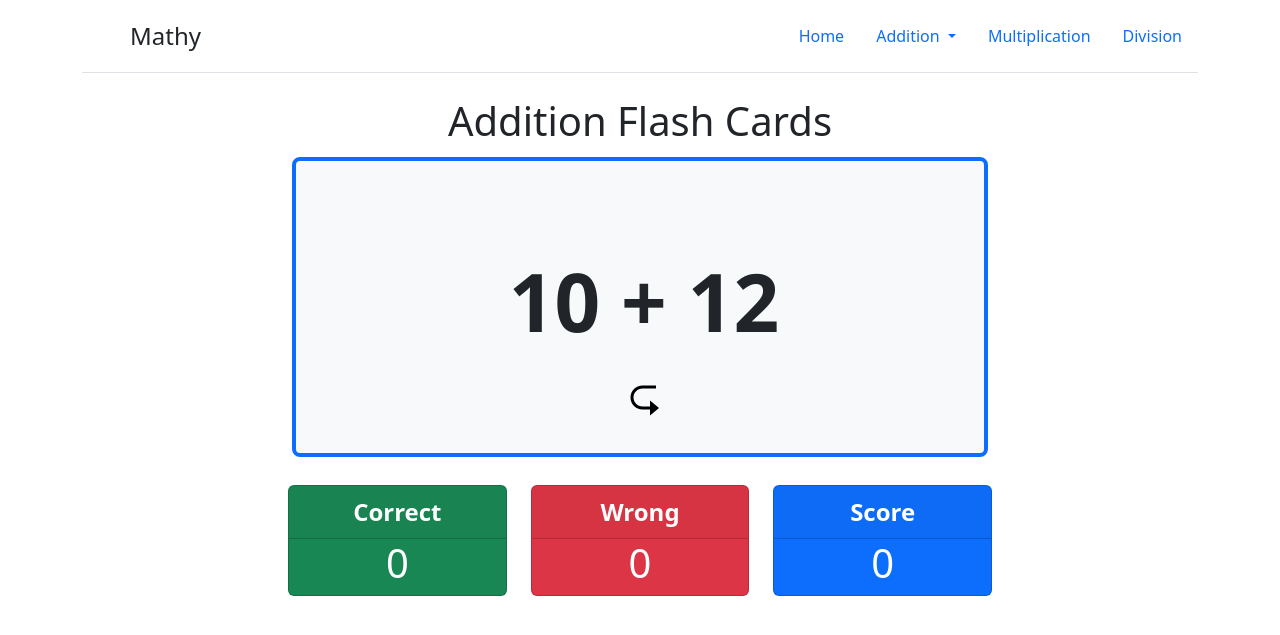
After one commit to hiimdonald/mathy, a Flask app: page /addition-flash-cards in a window 1280 px wide. The commit adds this page. Shown: the top 635 px of the page. Run offline with Flask 2, Linux system fonts and the light colour scheme; some libraries are stand-ins or nearby versions.

Commit message:
made addition flashcard component/js

```diff
--- a/app.py
+++ b/app.py
@@ -56,6 +56,11 @@ def add():
 def addition_quiz():
     return render_template('add_quiz.html')
 
+@app.get('/addition-flash-cards')
+def addition_flash_cards():
+    return render_template('add_flash_cards.html')
+
+
 
 @app.get('/multiply')
 def multiply():
@@ -87,4 +92,4 @@ def problems():
 
 
 if __name__ == '__main__':
-    app.run(port=8000, debug=True)
+    app.run(port=5000, debug=True)
--- /dev/null
+++ b/static/css/heroes.css
@@ -0,0 +1,3 @@
+@media (min-width: 992px) {
+  .rounded-lg-3 { border-radius: .3rem; }
+}
--- a/static/css/style.css
+++ b/static/css/style.css
@@ -17,12 +17,17 @@
   border-radius: 3px;
   margin-top: 10px;
   color: #fff;
-  transition: 3s;
-  box-shadow: 2px 2px 6px 0px rgba(0, 0, 0, 0.9);
+  transition: all 0.2s ease-in-out;
+  box-shadow: 2px 2px 3px 0px rgba(0, 0, 0, 0.3);
 }
 
 .options:hover{
   opacity: 0.7;
+}
+
+.options:active {
+  box-shadow: none;
+  transform: scale(0.85);
 }
 
 .wrapper{
@@ -35,10 +40,11 @@
   display: flex;
   justify-content: center;
   align-items: center;
-  box-shadow: 2px 2px 6px 0px rgba(0, 0, 0, 0.9);
+  /* box-shadow: 2px 2px 3px 0px rgba(0, 0, 0, 0.3); */
   font-size: 5.2vw;
   background: #fff;
-  border-radius: 3px;
+  border-color: black;
+  /* border-radius: 3px; */
   text-align: center;
   margin: 10px 10px 0px 10px;
 }
@@ -46,10 +52,56 @@
 .equation h1{
   display: inline;
   padding: 20px;
-  font-size: 2em;
+  font-size: 1em;
 }
 
 .answer-options{
   font-size: 5.2vw;
   margin-right: 10px;
 }
+
+
+/* FLASH CARDS */
+#flashcard {
+  perspective: 3000px;
+}
+
+#flashcard .card-body {
+  transition: transform 0.5s ease-in-out;
+  transform-style: preserve-3d;
+  height: 300px;
+  cursor: grab;
+}
+
+#flashcard .front,
+#flashcard .back {
+  position: absolute;
+  top: 0;
+  left: 0;
+  width: 100%;
+  height: 100%;
+  backface-visibility: hidden;
+}
+
+#flashcard .back {
+  transform: rotateY(180deg);
+}
+
+#flashcard.flipped .card-body {
+  transform: rotateY(180deg);
+}
+
+#flashcard .card-title {
+  font-size: 5rem;
+  font-weight: bold;
+}
+
+#flashcard .btn {
+  display: block;
+  margin: 0 auto;
+  font-size: 1rem;
+}
+
+.hidden {
+  display: none;
+}
--- /dev/null
+++ b/static/js/flashcard.js
@@ -0,0 +1,62 @@
+const flashcard = document.querySelector(".card");
+const front = document.querySelector(".front");
+const back = document.querySelector(".back");
+const correctCount = document.querySelector("#correct-count");
+const incorrectCount = document.querySelector("#incorrect-count");
+const score = document.querySelector("#score");
+let correct = 0;
+let incorrect = 0;
+let scorePercent = 0;
+
+function flipCard() {
+  flashcard.classList.toggle("flipped");
+}
+
+function handleAnswer(isCorrect) {
+  console.log(isCorrect ? "Correct!" : "Incorrect!");
+  if (flashcard.classList.contains("flipped")) {
+    flipCard();
+    setTimeout(() => {
+      generateProblem();
+    }, 300);
+  } else {
+    generateProblem();
+  }
+  isCorrect ? correct++ : incorrect++;
+  correctCount.textContent = correct;
+  incorrectCount.textContent = incorrect;
+  scorePercent = (correct / (correct + incorrect)) * 100;
+  score.textContent = scorePercent.toFixed(0) + "%";
+}
+
+
+
+flashcard.addEventListener("click", flipCard);
+
+function generateProblem() {
+  const num1 = Math.floor(Math.random() * 13);
+  const num2 = Math.floor(Math.random() * 13);
+  const answer = num1 + num2;
+
+  if (flashcard.classList.contains("flipped")) {
+    flipCard();
+  }
+
+  front.innerHTML = `<h1 class="card-title pt-5" id="back-card">${num1} + ${num2}</h1>
+                      <div class="align-bottom mt-4">
+                      <svg xmlns="http://www.w3.org/2000/svg" viewBox="0 0 24 24" width="36" height="36" transform="rotate(90)"><path d="M17 8V13C17 16.3137 14.3137 19 11 19C7.68629 19 5 16.3137 5 13V4H3V13C3 17.4183 6.58172 21 11 21C15.4183 21 19 17.4183 19 13V8H23L18 2L13 8H17Z" fill="#000"></path></svg>                      </div>`;
+  back.innerHTML = `<h1 class="card-title pt-5"></h1>
+                    <div class="btn-wrapper text-center d-flex justify-content-between pt-3" id="score-buttons">
+                     </div>`;
+
+  setTimeout(() => {
+    back.querySelector("h1").textContent = answer;
+    back.querySelector(
+      "#score-buttons"
+    ).innerHTML = `<button class="btn btn-success correct-btn m-2" onclick="handleAnswer(true)">Correct</button>
+    <button class="btn btn-danger incorrect-btn m-2" onclick="handleAnswer(false)">Incorrect</button>
+    `;
+  }, 300);
+}
+
+generateProblem();
--- /dev/null
+++ b/templates/add_flash_cards.html
@@ -0,0 +1,61 @@
+{% extends 'base.html' %}
+
+{% block content %}
+<h1 class="text-center">Addition Flash Cards</h1>
+
+<div class="container">
+  <div class="row align-items-center">
+    <div class="col-sm-6 col-md-8 mx-auto align-content-center">
+      <div class="card border-0" id="flashcard">
+        <div class="card card-body text-center p-4 m-1 border-primary border-4 rounded-3 bg-light" id="flashcard">
+            <div class="front text-center p-4 m-1 d-flex flex-column justify-content-center align-items-center">
+                <h1 class="card-title" id="front-card">Front of Card</h1>
+              </div>
+
+          <div class="back text-center p-4 m-1 d-flex flex-column justify-content-center align-items-center hide-answer">
+            <h1 class="card-title" id="back-card">Back of Card</h1>
+            <div class="btn-wrapper text-center d-flex justify-content-between p-3" id="">
+              <button class="btn btn-success correct-btn m-2">Correct</button>
+              <button class="btn btn-danger incorrect-btn m-2">Incorrect</button>
+            </div>
+          </div>
+        </div>
+      </div>
+      <div class="row mt-4">
+        <div class="col-md-4">
+          <div class="card text-white bg-success">
+            <div class="card-header fs-4 fw-semibold text-center">
+                Correct
+              </div>
+            <div>
+                <h1 class="text-center" id="correct-count">0</h1>
+            </div>
+          </div>
+        </div>
+        <div class="col-md-4">
+          <div class="card text-white bg-danger">
+            <div class="card-header fs-4 fw-semibold text-center">
+                Wrong
+              </div>
+            <div>
+              <h1 class="text-center" id="incorrect-count">0</h1>
+            </div>
+          </div>
+        </div>
+        <div class="col-md-4">
+            <div class="card text-white bg-primary">
+                <div class="card-header fs-4 fw-semibold text-center">
+                    Score
+                  </div>
+              <div>
+                <h1 class="text-center" id="score">0</h1>
+              </div>
+            </div>
+          </div>
+      </div>
+    </div>
+  </div>
+</div>
+
+<script src="{{url_for('static', filename='js/flashcard.js')}}"></script>
+{% endblock %}
--- a/templates/base.html
+++ b/templates/base.html
@@ -5,7 +5,9 @@
     <meta name="viewport" content="width=device-width, initial-scale=1.0">
     <link href="https://cdn.jsdelivr.net/npm/bootstrap@5.3.0-alpha1/dist/css/bootstrap.min.css" rel="stylesheet" integrity="sha384-GLhlTQ8iRABdZLl6O3oVMWSktQOp6b7In1Zl3/Jr59b6EGGoI1aFkw7cmDA6j6gD" crossorigin="anonymous">
     <link rel="stylesheet" href="{{ url_for('static', filename='css/style.css') }}" />
-    <link rel="stylesheet" href="{{ url_for('static', filename='print.css') }}" media="print" />
+    <link rel="stylesheet" href="{{ url_for('static', filename='css/print.css') }}" media="print" />
+    <link rel="stylesheet" href="https://cdnjs.cloudflare.com/ajax/libs/font-awesome/5.15.2/css/all.min.css" integrity="sha512-aC7UVr1TbK/x7e+3ATDta49pJkaZFLXN+i7KjpbhQ2ptHvR/6Uu/U+BctgG5a5K5R5hC9ZJgNyZ3q3WdJYKJ0w==" crossorigin="anonymous" />
+
 
     <!-- HTMX -->
     <script src="https://unpkg.com/htmx.org@1.8.6" integrity="sha384-Bj8qm/6B+71E6FQSySofJOUjA/gq330vEqjFx9LakWybUySyI1IQHwPtbTU7bNwx" crossorigin="anonymous"></script>
@@ -29,7 +31,8 @@
               </a>
               <ul class="dropdown-menu" aria-labelledby="navbarDropdown">
                 <li><a class="dropdown-item" href="{{ url_for('add') }}">Problem Sheet</a></li>
-                <li><a class="dropdown-item" href="{{ url_for('addition_quiz') }}"">Quiz</a></li>
+                <li><a class="dropdown-item" href="{{ url_for('addition_flash_cards') }}">Flash Cards</a></li>
+                <li><a class="dropdown-item" href="{{ url_for('addition_quiz') }}">Quiz</a></li>
                 <li><hr class="dropdown-divider"></li>
                 <li><a class="dropdown-item" href="#">Printable Worksheets</a></li>
               </ul>
```
Also changed, not shown: static/css/dashboard.css (added, +92 -0 lines), static/js/add.js (+32 -19 lines), templates/add_quiz.html (+29 -15 lines), templates/division.html (added, +89 -0 lines).
